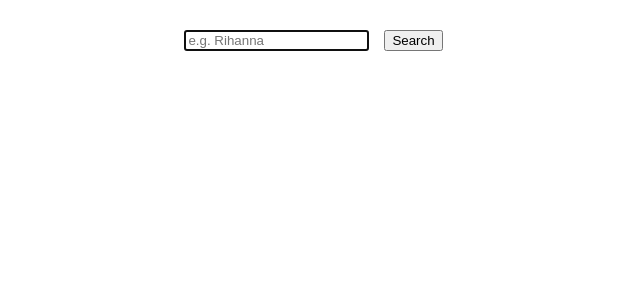
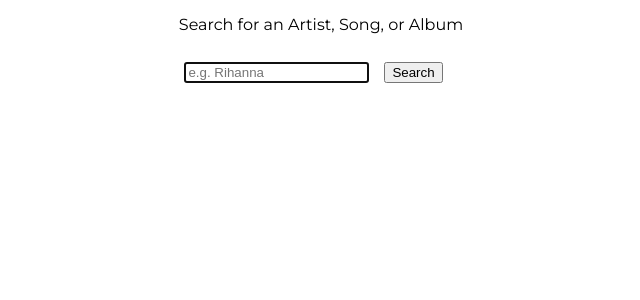
Before and after one commit to elliotkim916/lyrically, a React (Create React App) app in the folder client/: page / in a window 1280 px wide. Shown: the top 300 px of the page, without its empty margins (319-959 px from the left). Built offline with nearby package versions, Linux system fonts and the light colour scheme.

Commit message:
Added h1 to search form

```diff
--- a/client/src/components/search-form.js
+++ b/client/src/components/search-form.js
@@ -18,6 +18,7 @@ export class SearchForm extends React.Component {
   render() {
     return (
       <section className="search_form_section">
+      <h1 className="form_header">Search for an Artist, Song, or Album</h1>
         <form
           className="search_form"
           onSubmit = {(e) => {this.onSubmit(e)}}
```
